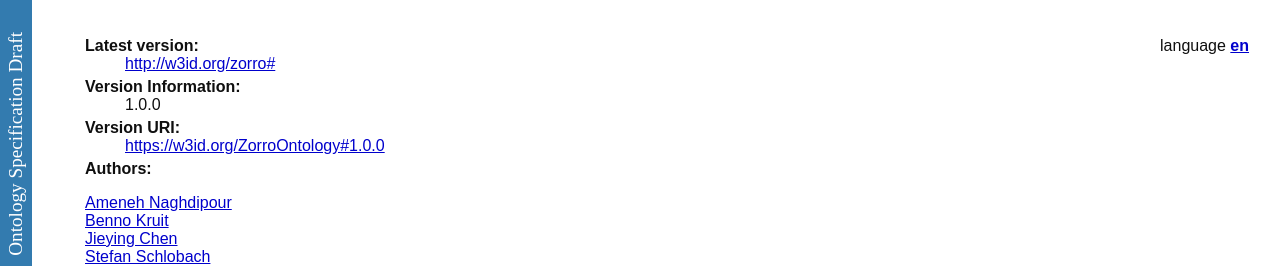
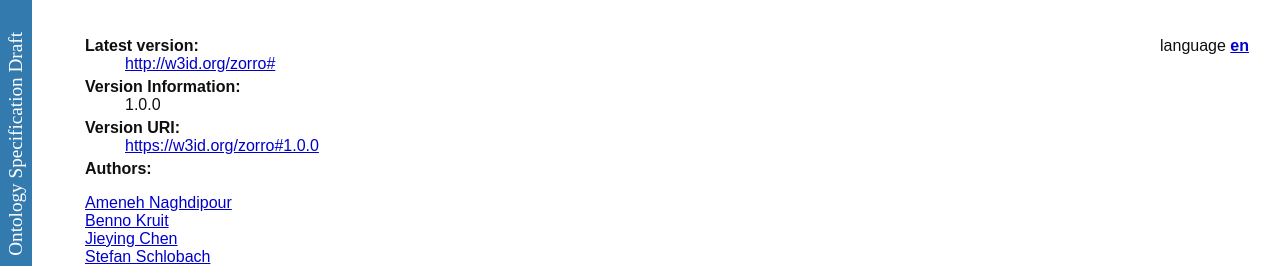
Before and after one commit to kai-vu/zorro, a plain HTML site: page ZorroOntologySpec/doc/index-en.html in a window 1280 px wide. Shown: the top 266 px of the page. Drawn offline with nearby package versions, Linux system fonts and the light colour scheme.

Commit message:
Update index-en.html

```diff
--- a/ZorroOntologySpec/doc/index-en.html
+++ b/ZorroOntologySpec/doc/index-en.html
@@ -75,8 +75,8 @@ $(function(){
 
   <dt>Version URI:</dt>
   <dd>
-    <a href="https://w3id.org/ZorroOntology#1.0.0">
-      https://w3id.org/ZorroOntology#1.0.0
+    <a href="https://w3id.org/zorro#1.0.0">
+      https://w3id.org/zorro#1.0.0
     </a>
   </dd>
 <dt>Authors:</dt>
```
